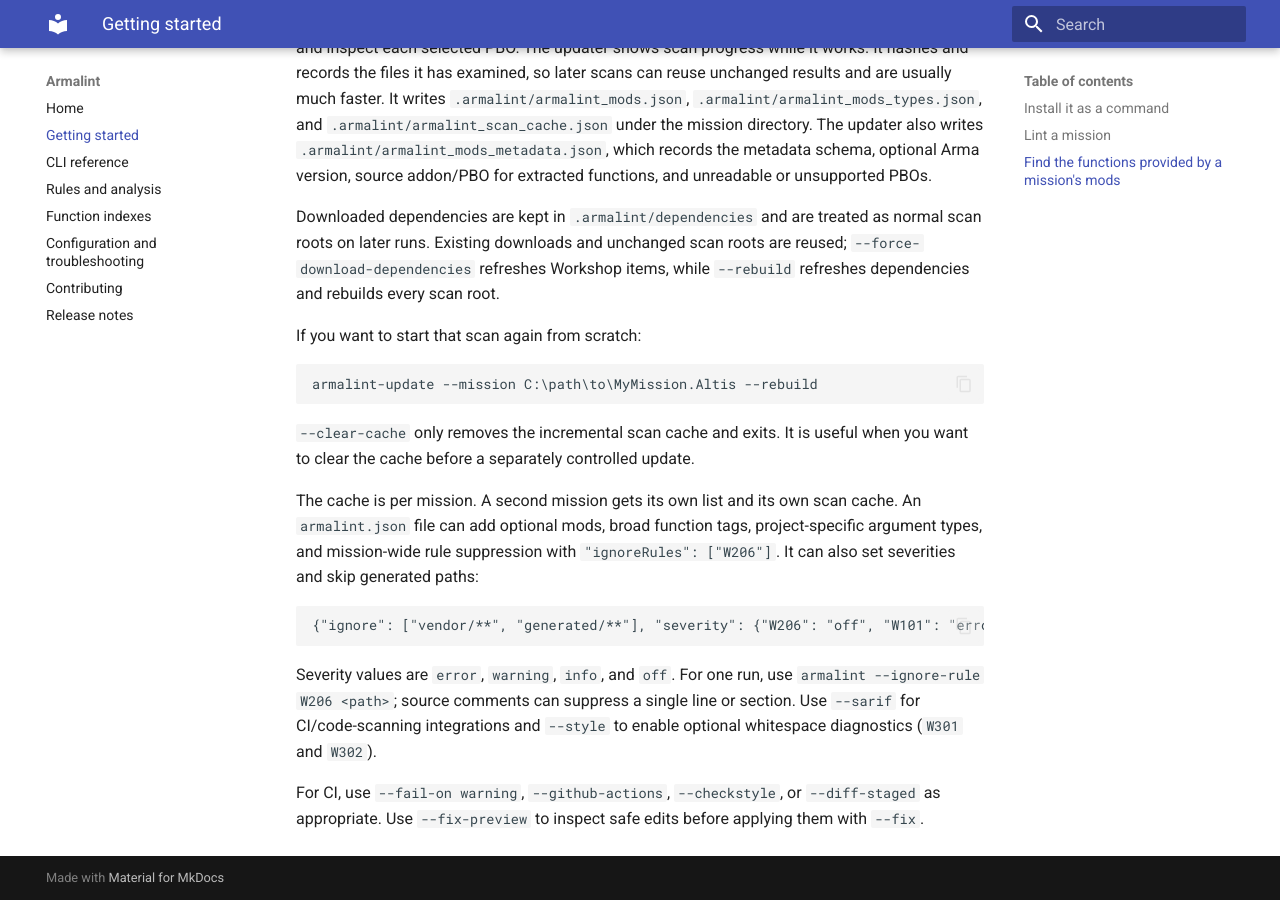
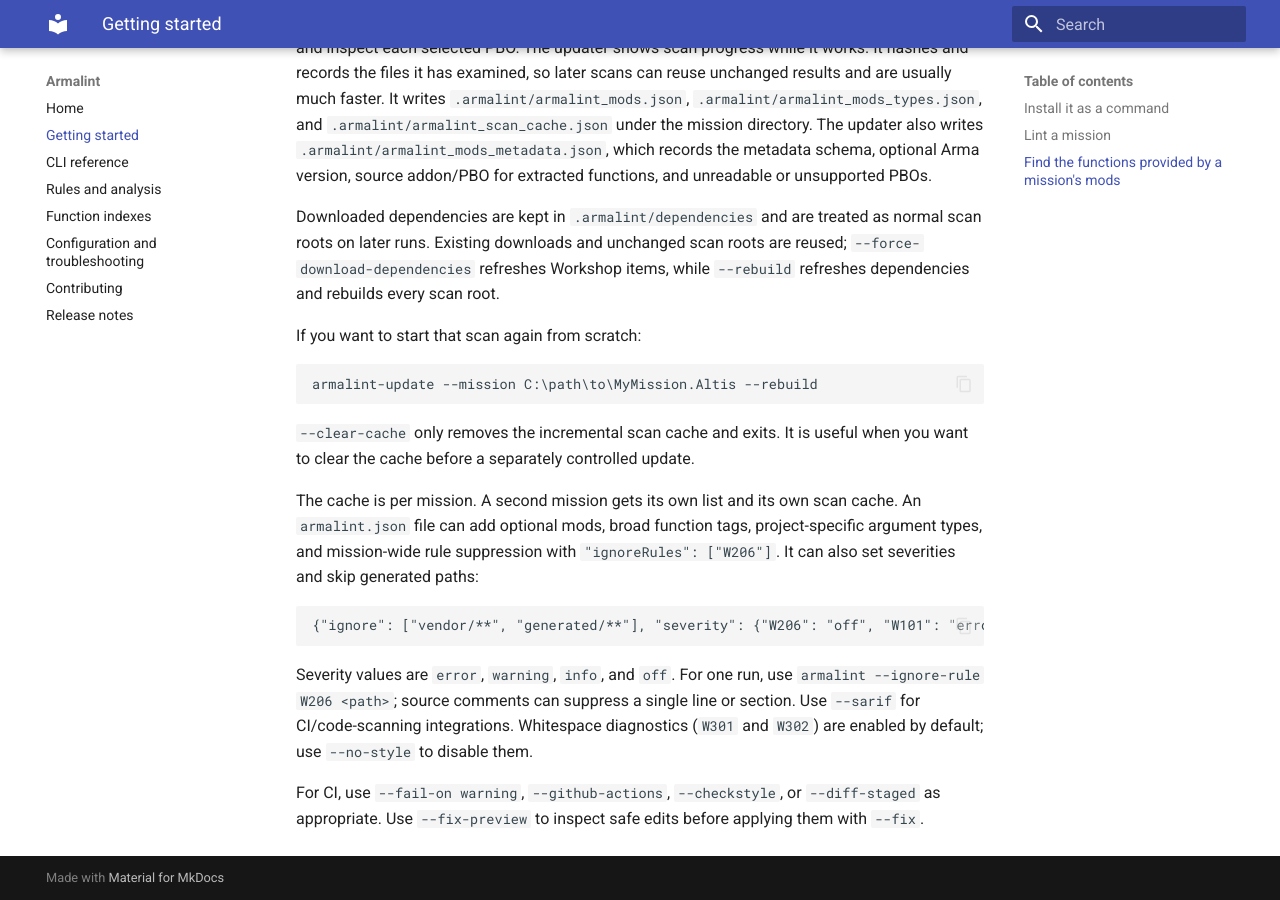
Before and after one commit to armachisel/armalint, an MkDocs documentation site: the page built from docs/getting-started.md, in a window 1280 px wide and 900 px high, scrolled down 1699 px. Built offline with MkDocs 1.6.1 and Material for MkDocs 9.7.7, drawn with Linux system fonts in a browser that asks for light colours.

Commit message:
Enable style diagnostics by default

```diff
--- a/docs/getting-started.md
+++ b/docs/getting-started.md
@@ -109,8 +109,9 @@ project-specific argument types, and mission-wide rule suppression with
 
 Severity values are `error`, `warning`, `info`, and `off`. For one run, use
 `armalint --ignore-rule W206 <path>`; source comments can suppress a single
-line or section. Use `--sarif` for CI/code-scanning integrations and `--style`
-to enable optional whitespace diagnostics (`W301` and `W302`).
+line or section. Use `--sarif` for CI/code-scanning integrations. Whitespace
+diagnostics (`W301` and `W302`) are enabled by default; use `--no-style` to
+disable them.
 
 For CI, use `--fail-on warning`, `--github-actions`, `--checkstyle`, or
 `--diff-staged` as appropriate. Use `--fix-preview` to inspect safe edits
```
Also changed, not shown: README.md (+4 -4 lines), docs/cli.md (+1 -1 lines), docs/configuration.md (+3 -1 lines), docs/release-notes.md (+1 -1 lines), docs/rules.md (+4 -4 lines), 3 other files.
